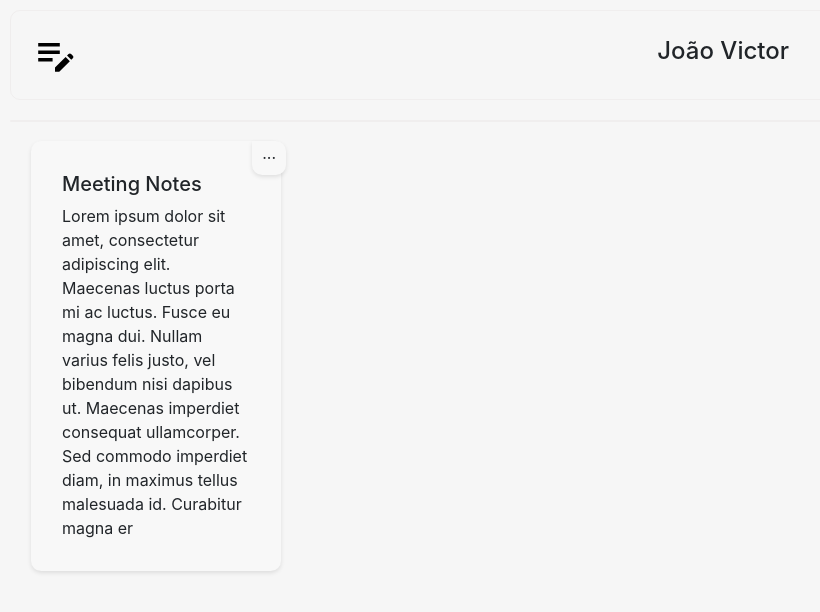
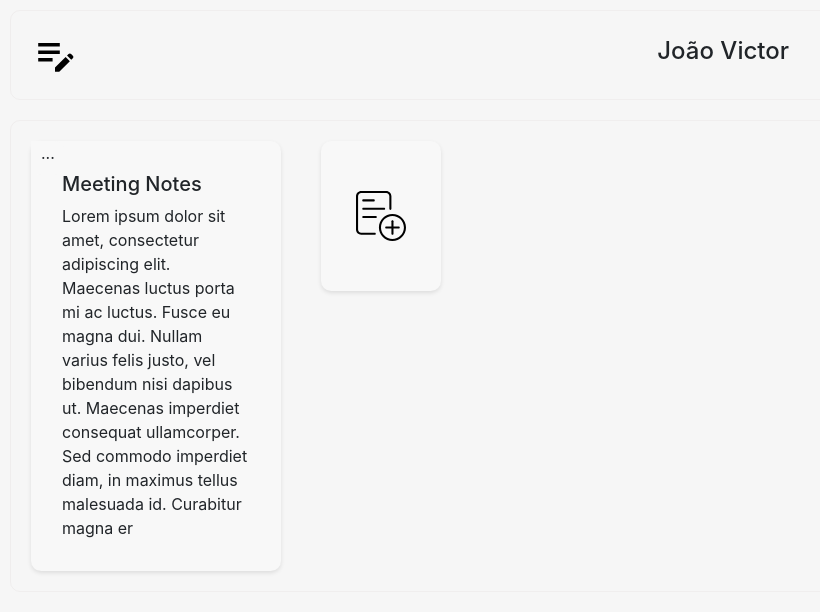
Before and after one commit to JoaoSouza0/NotesApp, a Nuxt app: page /collection/1 in a window 1280 px wide. Shown: the top 612 px of the page, without its empty margins (220-1040 px from the left). Built offline with nearby package versions, Linux system fonts and the light colour scheme; data requests are answered from the project's data file.

Commit message:
prepering modal

```diff
--- a/components/appAddCollection.vue
+++ b/components/appAddCollection.vue
@@ -2,7 +2,7 @@
   <button
     class="addCollection"
     id="addCollection"
-    @click.prevent="toggleModal({ active: true, id: 0 })"
+    @click.prevent="toggleModal({ active: true, id: 0, type: 0 })"
   >
     <img src="@/assets/icons/add-collection.svg" alt="" srcset="" />
   </button>
@@ -34,5 +34,4 @@ export default {
 .addCollection img{
   width: 50px;
 }
-</style
 </style>
--- a/components/appAddNotes.vue
+++ b/components/appAddNotes.vue
@@ -1,13 +1,37 @@
 <template>
-
+  <button
+    class="addCollection"
+    id="addCollection"
+    @click.prevent="toggleModal({ active: true, id: 0, type: 1 })"
+  >
+    <img src="@/assets/icons/add-notes.svg" alt="" srcset="" />
+  </button>
 </template>
 
 <script>
+import { mapActions } from "vuex";
+
 export default {
-
-}
+  name: "addNotes",
+  methods: { ...mapActions("modal", { toggleModal: "toggleModal" }) },
+};
 </script>
 
-<style>
+<style scoped>
+.addCollection {
+  background: rgb(248, 248, 248);
+  border: solid 1px rgba(207, 194, 194, 0);
+  box-shadow: 0 2px 4px 0 rgba(0, 0, 0, 0.1);
+  width: 120px;
+  height: 150px;
+  border-radius: 10px;
+  margin: 20px 20px;
+  display: flex;
+  justify-content: center;
+  align-items: center;
+}
 
+.addCollection img {
+  width: 50px;
+}
 </style>
--- a/components/appCollection.vue
+++ b/components/appCollection.vue
@@ -28,7 +28,15 @@ export default {
 };
 </script>
 
-<style>
+<style scoped>
+img {
+  width: 100%;
+  height: 100%;
+}
+.icons {
+  width: 50px;
+}
+
 .wrapper {
   position: relative;
   margin: 20px 20px;
--- a/components/appModal.vue
+++ b/components/appModal.vue
@@ -1,19 +1,25 @@
 <template>
   <section class="modal" @click.prevent="closeModal">
     <div class="modal-container">
-      <formCollection />
+      <formCollection v-if="type === 0" />
+      <formNotes v-if="type === 1" />
     </div>
   </section>
 </template>
 
 <script>
-import { mapActions } from "vuex";
+import { mapActions, mapState } from "vuex";
 import formCollection from "./formCollection.vue";
+import formNotes from "@/components/formNotes.vue";
 
 export default {
   name: "appModal",
   components: {
     formCollection,
+    formNotes,
+  },
+  computed: {
+    ...mapState("modal", { type: "type" }),
   },
   methods: {
     ...mapActions("modal", {
--- a/components/appNotes.vue
+++ b/components/appNotes.vue
@@ -25,7 +25,7 @@ export default {
 <style scoped>
 .note-container {
   padding: 20px;
-  position: absolute;
+  position: relative;
 }
 .note {
   padding: 30px;
--- a/components/dropDownCollection.vue
+++ b/components/dropDownCollection.vue
@@ -5,7 +5,7 @@
       <div class="click-menu" v-if="isOpen">
         <button
           id="EditButton"
-          @click.prevent="toggleModal({ active: true, id: id })"
+          @click.prevent="toggleModal({ active: true, id: id, type: 0 })"
         >
           Editar
         </button>
@@ -42,12 +42,7 @@ export default {
 };
 </script>
 
-<style>
-img {
-  width: 100%;
-  height: 100%;
-}
-
+<style scoped>
 .more {
   border-radius: 0 10px 10px 10px;
   padding: 10px;
@@ -77,9 +72,7 @@ img {
   width: 54px;
   margin-bottom: 5px;
 }
-.icons {
-  width: 50px;
-}
+
 
 .click-menu {
   font-size: 13px;
--- a/components/dropDownNotes.vue
+++ b/components/dropDownNotes.vue
@@ -5,13 +5,11 @@
       <div class="click-menu" v-if="isOpen">
         <button
           id="EditButton"
-          @click.prevent="toggleModal({ active: true, id: id })"
+          @click.prevent="toggleModal({ active: true, id: id, type: 1 })"
         >
           Editar
         </button>
-        <button id="deleteButton" @click.prevent="rmvNote">
-          Excluir
-        </button>
+        <button id="deleteButton" @click.prevent="rmvNote">Excluir</button>
       </div>
     </transition>
   </div>
@@ -29,9 +27,12 @@ export default {
   },
   props: ["id"],
   methods: {
+    ...mapActions("modal", {
+      deleteNote: "deleteNotes",
+      toggleModal: "toggleModal",
+    }),
     ...mapActions("notes", {
       deleteNote: "deleteNotes",
-      toggleModal: "toggleModal",
     }),
     rmvNote() {
       this.deleteNote(this.id);
@@ -50,11 +51,10 @@ img {
   border-radius: 0 10px 10px 10px;
   padding: 10px;
   background: rgb(248, 248, 248);
-  box-shadow: 0 2px 4px 0 rgba(0, 0, 0, 0.1);
+
   cursor: pointer;
   position: absolute;
-  right: 15px;
- }
+}
 .more p {
   display: true;
   margin-top: -10px;
--- /dev/null
+++ b/components/formNotes.vue
@@ -0,0 +1,48 @@
+<template>
+  <div>ok</div>
+</template>
+
+<script>
+import { mapActions, mapState } from "vuex";
+import { uuid } from "vue-uuid";
+export default {
+  //
+  name: "formCollection",
+  data() {
+    return {
+      name: "",
+    };
+  },
+  computed: {
+    ...mapState("collection", { idCollection: "id" }),
+  },
+  methods: {
+    ...mapActions("collection", {
+      postCollection: "postCollection",
+      putCollection: "putCollection",
+      toggleModal: "toggleModal",
+    }),
+    postNewCollection() {
+      this.postCollection({ id: uuid.v1(), name: this.name });
+      this.name = "";
+    },
+    editCollection() {
+      this.putCollection({ id: this.idCollection, name: this.name });
+      this.toggleModal(false);
+    },
+  },
+};
+</script>
+
+<style scoped>
+button {
+  border: none;
+  border-radius: 10px;
+  padding: 5px;
+  background-color: black;
+  color: #fff;
+}
+input {
+  border-radius: 10px;
+}
+</style>
--- a/pages/collection/_id/index.vue
+++ b/pages/collection/_id/index.vue
@@ -1,5 +1,5 @@
 <template>
-  <div>
+  <div class="notes-container">
     <appNotes
       v-for="note in notes"
       :key="note.id"
@@ -10,12 +10,14 @@
       :dateModfied="note.dateModfied"
       :content="note.content"
     />
+    <addNotes />
   </div>
 </template>
 
 <script>
 import { mapState, mapActions } from "vuex";
 import appNotes from "@/components/appNotes.vue";
+import addNotes from "@/components/appAddNotes.vue";
 export default {
   data() {
     return {
@@ -24,6 +26,7 @@ export default {
   },
   components: {
     appNotes,
+    addNotes,
   },
   computed: {
     ...mapState("notes", {
@@ -42,4 +45,11 @@ export default {
 </script>
 
 <style>
+.notes-container {
+
+  display: flex;
+  justify-content: flex-start;
+  flex-wrap: wrap;
+
+}
 </style>
--- a/pages/index.vue
+++ b/pages/index.vue
@@ -1,6 +1,6 @@
 <template>
   <section>
-    <div class="collections-grid">
+    <div class="collections-container">
         <appCollection
           v-for="collection in collections"
           :key="collection.id"
@@ -39,7 +39,7 @@ export default {
 </script>
 
 <style scoped>
-.collections-grid {
+.collections-container {
   position: relative;
   display: flex;
   justify-content: flex-start;
--- a/store/modal/index.js
+++ b/store/modal/index.js
@@ -2,6 +2,7 @@
 export const state = () => ({
     isActiveModal: false,
     id: 0,
+    type:0
 })
 
 export const mutations = {
@@ -9,6 +10,7 @@ export const mutations = {
     activeModal(state, isActiveModal) {
 
         state.isActiveModal = isActiveModal.active
+        state.type = isActiveModal.type
         state.id = isActiveModal.id === 0 ? 0 : isActiveModal.id
 
     },
```
Also changed, not shown: assets/icons/add-notes.svg (added).
